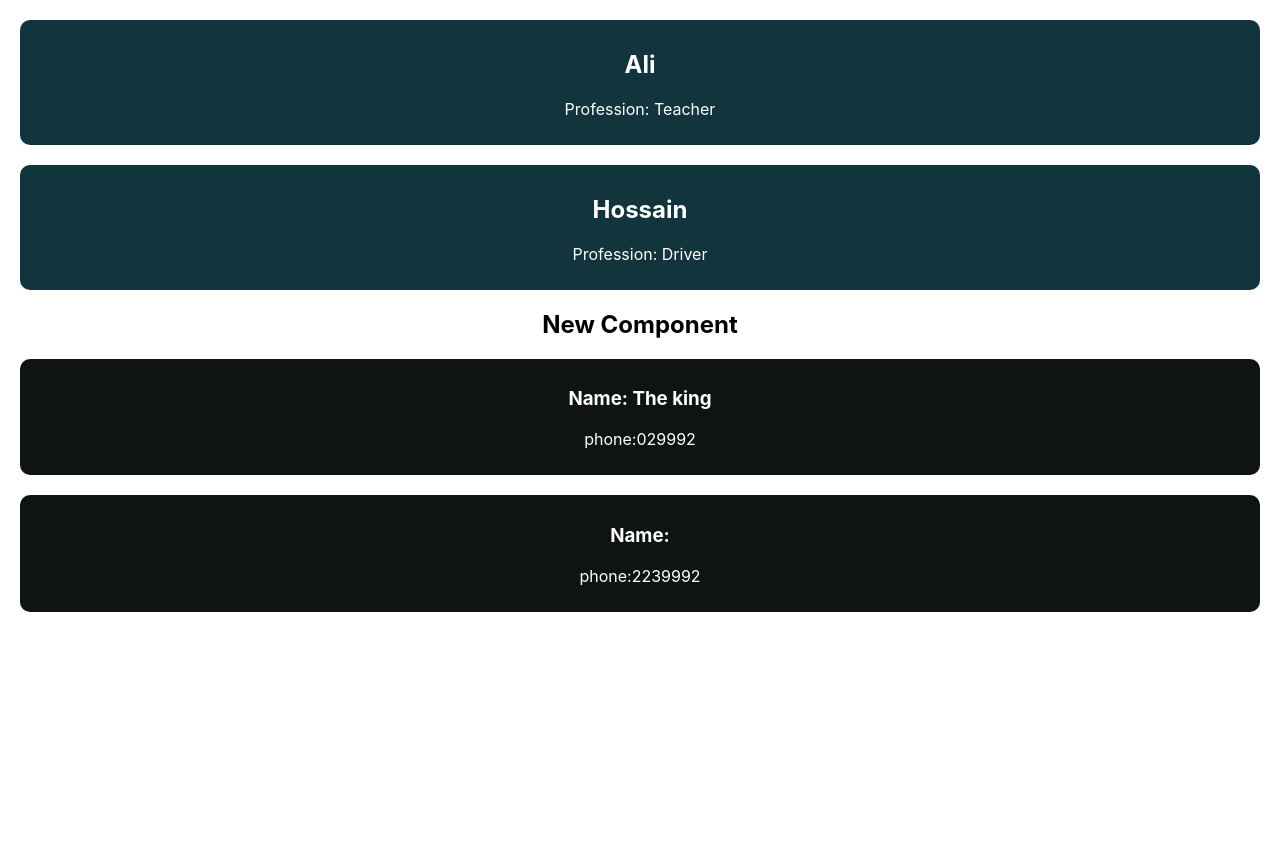
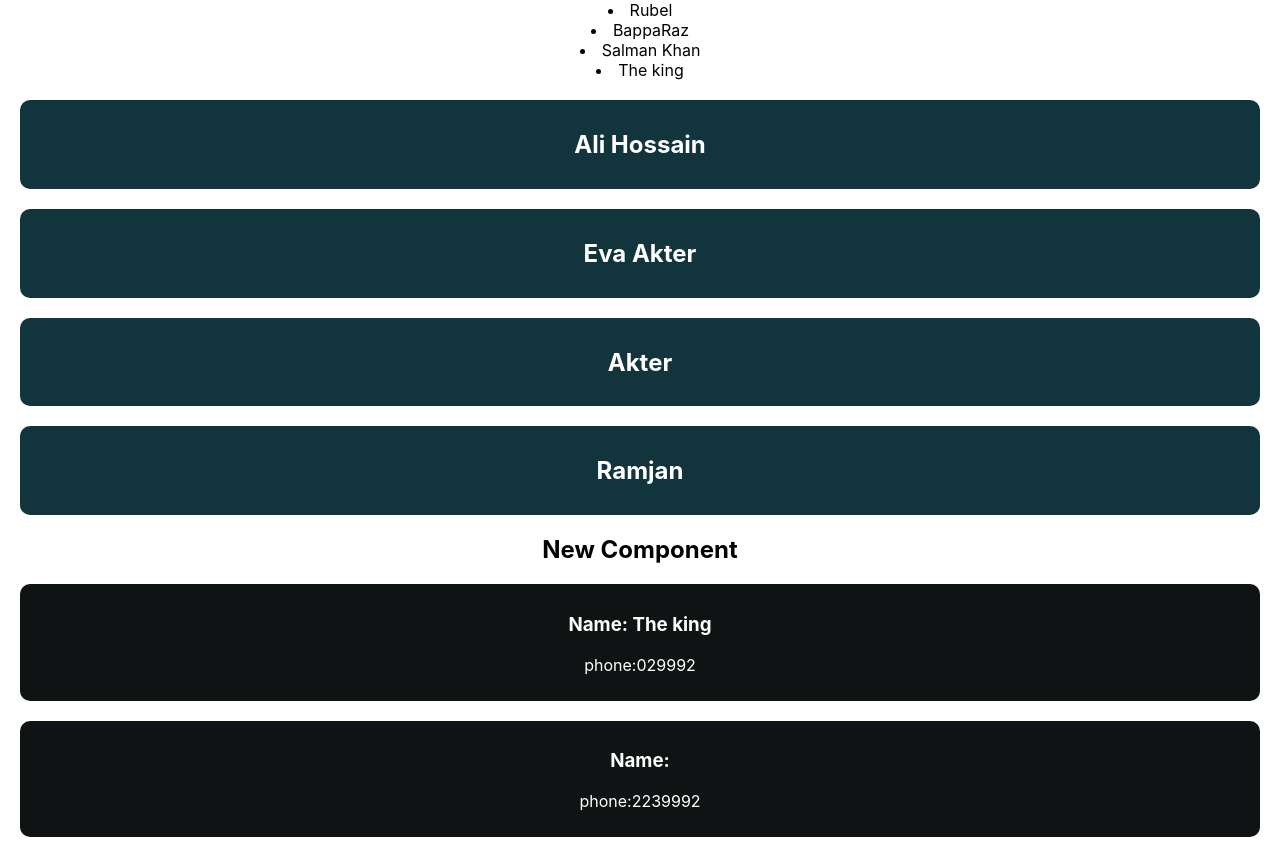
Before and after one commit to mdmasummollaalhaz/Reactjs-core-concepts, a React (Create React App) app: page / in a window 1280 px wide. Before the commit the page ends 800 px from the top, so only its background shows below. Built offline with nearby package versions, Linux system fonts and the light colour scheme.

Commit message:
components from an array

```diff
--- a/src/App.js
+++ b/src/App.js
@@ -2,8 +2,12 @@ import logo from './logo.svg';
 import './App.css';
 
 const number = 555;
-const singer = {name: 'Ali Hossain', job:'singer'};
-const singer2 = {name: 'Eva Akter', job: 'singer two'};
+const singers = [
+  {name: 'Ali Hossain', job:'Singer'},
+  {name: 'Eva Akter', job: 'Driver'},
+  {name: 'Akter', job: 'Car washer'},
+  {name: 'Ramjan', job:'Berber'},
+];
 
 const singerStyle ={
   color: 'white',
@@ -12,10 +16,24 @@ const singerStyle ={
 }
 
 function App() {
+  const hero =['Rubel', 'BappaRaz', 'Salman Khan', 'The king']
   return (
     <div className="App">
-      <Person name="Ali" job="Teacher"></Person>
-      <Person name="Hossain" job="Driver"></Person>
+      {
+        hero.map(hero => <li>{hero}</li>)
+      }
+      {/* {
+        hero.map(hero => <Person name={hero}> </Person>)
+      } */}
+
+      {
+        singers.map(singer => <Person name={singer.name}></Person>)
+      }
+
+      {/*
+      <Person name={hero[0]} job="Teacher"></Person>
+      <Person name={hero[1]} job="Driver"></Person> */}
+
       <h2>New Component</h2>
       <Friend phone="029992" movie="The king"></Friend>
       <Friend phone="2239992"></Friend>
@@ -28,7 +46,7 @@ function Person(props){
   return (
     <div className='person'>
       <h2>{props.name}</h2>
-      <p>Profession: {props.job}</p>
+      <p>{props.job}</p>
     </div>
   )
 }
```
